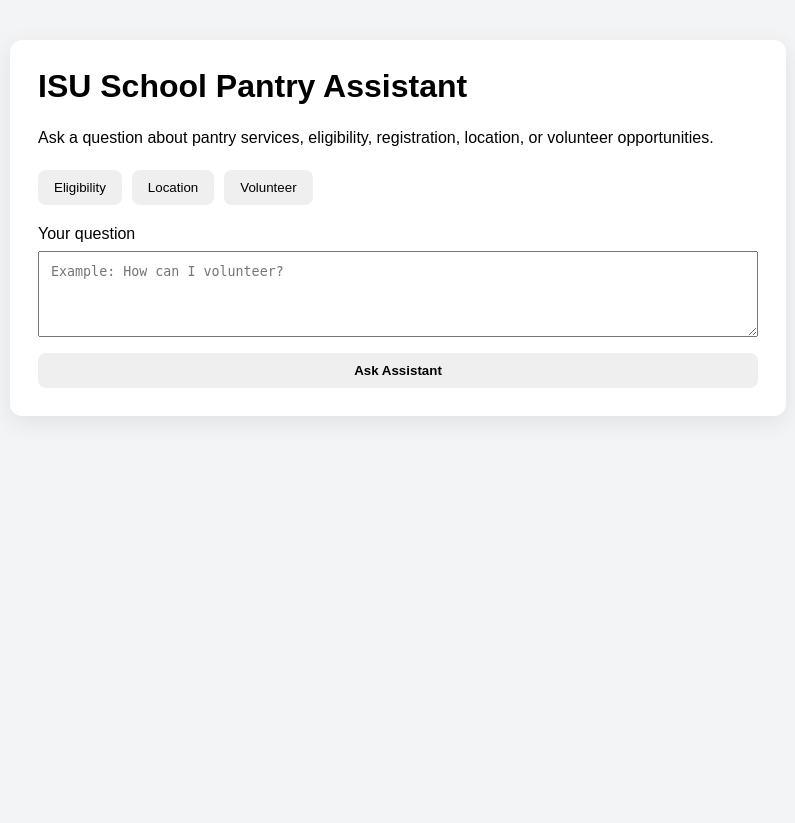
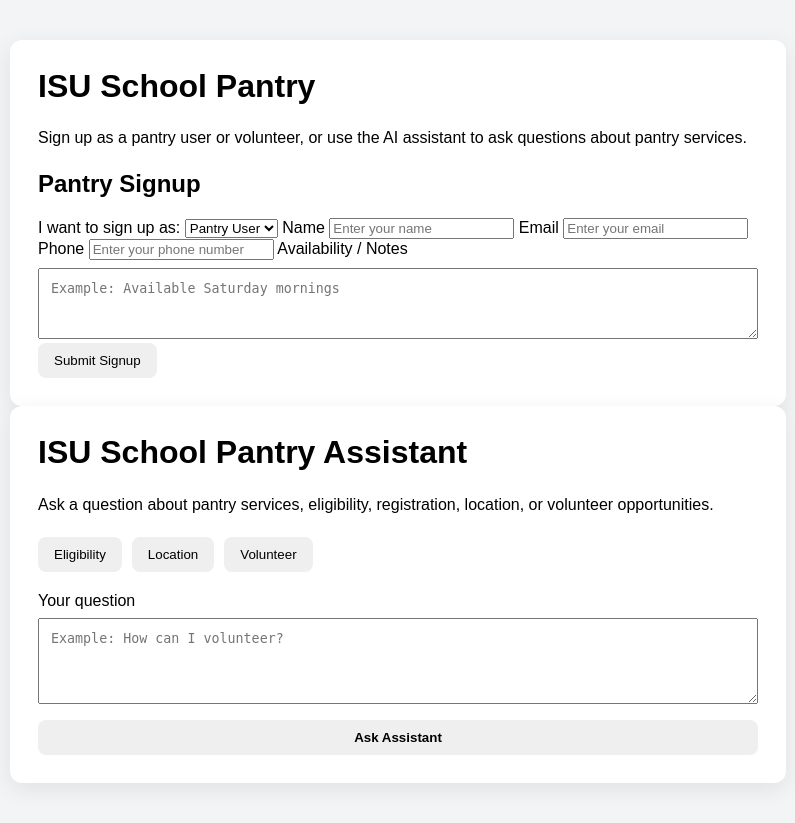
Before and after one commit to jaybee1299/ISU-Pantry-Mobile-App, a Flask app: page / in a window 1280 px wide. Shown: the whole page, without its empty margins (242-1037 px from the left). Before the commit the page ends 417 px from the top, so only its background shows below. Run offline with Flask 3, Linux system fonts and the light colour scheme.

Commit message:
Task 2: add signup prototype and SQLite persistence

```diff
--- a/app/app.py
+++ b/app/app.py
@@ -1,19 +1,66 @@
 from pathlib import Path
+import sqlite3
+
 from flask import Flask, render_template, request, jsonify
 import chromadb
 from sentence_transformers import SentenceTransformer
 
+
+# Project paths and configuration
 ROOT = Path(__file__).resolve().parents[1]
+
+# ChromaDB database used by the AI assistant
 DB_PATH = ROOT / "vector_db"
+
+# SQLite database used for pantry user and volunteer signups
+SIGNUP_DB_PATH = ROOT / "data" / "pantry_signups.db"
+
 COLLECTION_NAME = "pantry_faq"
 
+
+# Flask application
 app = Flask(__name__)
+
+
+# AI Assistant / ChromaDB setup
 model = SentenceTransformer("all-MiniLM-L6-v2")
-client = chromadb.PersistentClient(path=str(DB_PATH))
-collection = client.get_collection(COLLECTION_NAME)
 
+client = chromadb.PersistentClient(
+    path=str(DB_PATH)
+)
+
+collection = client.get_collection(
+    COLLECTION_NAME
+)
+
+
+# SQLite signup database
+def init_signup_db():
+    with sqlite3.connect(SIGNUP_DB_PATH) as conn:
+        conn.execute("""
+            CREATE TABLE IF NOT EXISTS signups (
+                id INTEGER PRIMARY KEY AUTOINCREMENT,
+                signup_type TEXT NOT NULL,
+                name TEXT NOT NULL,
+                email TEXT NOT NULL,
+                phone TEXT,
+                availability TEXT,
+                created_at TIMESTAMP DEFAULT CURRENT_TIMESTAMP
+            )
+        """)
+        conn.commit()
+
+
+# Create database/table when application starts
+init_signup_db()
+
+
+# AI Assistant retrieval function
 def retrieve_answer(question: str):
-    query_embedding = model.encode([question], normalize_embeddings=True).tolist()[0]
+    query_embedding = model.encode(
+        [question],
+        normalize_embeddings=True
+    ).tolist()[0]
 
     result = collection.query(
         query_embeddings=[query_embedding],
@@ -26,44 +73,134 @@
 
     if not docs:
         return {
-            "answer": "I could not find that information in the verified pantry reference data.",
+            "answer": (
+                "I could not find that information in the "
+                "verified pantry reference data."
+            ),
             "source": None,
             "matches": []
         }
 
-    # Minimal prototype behavior:
-    # return the answer text from the best matching FAQ record.
+    # Use the best matching FAQ record
     best_doc = docs[0]
     best_meta = metas[0]
 
-    answer = best_doc.split("Answer:", 1)[-1].strip()
+    answer = best_doc.split(
+        "Answer:",
+        1
+    )[-1].strip()
 
     return {
         "answer": answer,
         "source": best_meta.get("source"),
         "matches": [
             {
-                "text": d,
-                "source": m.get("source"),
-                "distance": round(float(dist), 4)
+                "text": document,
+                "source": metadata.get("source"),
+                "distance": round(float(distance), 4)
             }
-            for d, m, dist in zip(docs, metas, distances)
+            for document, metadata, distance in zip(
+                docs,
+                metas,
+                distances
+            )
         ]
     }
 
+
+# Home page
 @app.route("/")
 def index():
     return render_template("index.html")
 
+
+# AI Assistant API
 @app.route("/api/ask", methods=["POST"])
 def ask():
     payload = request.get_json(silent=True) or {}
-    question = str(payload.get("question", "")).strip()
+
+    question = str(
+        payload.get("question", "")
+    ).strip()
 
     if not question:
-        return jsonify({"error": "Please enter a question."}), 400
+        return jsonify({
+            "error": "Please enter a question."
+        }), 400
 
-    return jsonify(retrieve_answer(question))
+    return jsonify(
+        retrieve_answer(question)
+    )
 
+
+# Pantry user / volunteer signup API
+@app.route("/api/signup", methods=["POST"])
+def signup():
+    payload = request.get_json(silent=True) or {}
+
+    signup_type = str(
+        payload.get("signup_type", "")
+    ).strip()
+
+    name = str(
+        payload.get("name", "")
+    ).strip()
+
+    email = str(
+        payload.get("email", "")
+    ).strip()
+
+    phone = str(
+        payload.get("phone", "")
+    ).strip()
+
+    availability = str(
+        payload.get("availability", "")
+    ).strip()
+
+    # Validate signup type
+    if signup_type not in {"pantry_user", "volunteer"}:
+        return jsonify({
+            "error": "Please select a valid signup type."
+        }), 400
+
+    # Name and email are required
+    if not name or not email:
+        return jsonify({
+            "error": "Name and email are required."
+        }), 400
+
+    # Save signup to SQLite
+    with sqlite3.connect(SIGNUP_DB_PATH) as conn:
+        conn.execute(
+            """
+            INSERT INTO signups
+            (
+                signup_type,
+                name,
+                email,
+                phone,
+                availability
+            )
+            VALUES (?, ?, ?, ?, ?)
+            """,
+            (
+                signup_type,
+                name,
+                email,
+                phone,
+                availability
+            )
+        )
+
+        conn.commit()
+
+    return jsonify({
+        "message": "Signup submitted successfully.",
+        "signup_type": signup_type
+    })
+
+
+# Run application
 if __name__ == "__main__":
     app.run(debug=True)
--- a/app/templates/index.html
+++ b/app/templates/index.html
@@ -2,26 +2,98 @@
 <html lang="en">
 <head>
   <meta charset="utf-8">
-  <meta name="viewport" content="width=device-width,initial-scale=1">
-  <title>ISU School Pantry Assistant</title>
+  <meta name="viewport" content="width=device-width, initial-scale=1">
+  <title>ISU School Pantry</title>
   <link rel="stylesheet" href="/static/style.css">
 </head>
+
 <body>
+
+  <!-- Prototype 2 Signup Section -->
+  <main class="card">
+    <h1>ISU School Pantry</h1>
+
+    <p class="intro">
+      Sign up as a pantry user or volunteer, or use the AI assistant
+      to ask questions about pantry services.
+    </p>
+
+    <h2>Pantry Signup</h2>
+
+    <label for="signup-type">I want to sign up as:</label>
+    <select id="signup-type">
+      <option value="pantry_user">Pantry User</option>
+      <option value="volunteer">Volunteer</option>
+    </select>
+
+    <label for="name">Name</label>
+    <input
+      type="text"
+      id="name"
+      placeholder="Enter your name"
+    >
+
+    <label for="email">Email</label>
+    <input
+      type="email"
+      id="email"
+      placeholder="Enter your email"
+    >
+
+    <label for="phone">Phone</label>
+    <input
+      type="tel"
+      id="phone"
+      placeholder="Enter your phone number"
+    >
+
+    <label for="availability">Availability / Notes</label>
+    <textarea
+      id="availability"
+      rows="3"
+      placeholder="Example: Available Saturday mornings"
+    ></textarea>
+
+    <button id="signup-button">Submit Signup</button>
+
+    <section id="signup-result" class="result hidden">
+      <h2>Signup Status</h2>
+      <p id="signup-message"></p>
+    </section>
+  </main>
+
+
+  <!-- Existing AI Assistant -->
   <main class="card">
     <h1>ISU School Pantry Assistant</h1>
+
     <p class="intro">
-      Ask a question about pantry services, eligibility, registration, location,
-      or volunteer opportunities.
+      Ask a question about pantry services, eligibility, registration,
+      location, or volunteer opportunities.
     </p>
 
     <div class="quick-actions">
-      <button data-question="Who can use the pantry?">Eligibility</button>
-      <button data-question="Where is the pantry located?">Location</button>
-      <button data-question="How can I volunteer?">Volunteer</button>
+      <button data-question="Who can use the pantry?">
+        Eligibility
+      </button>
+
+      <button data-question="Where is the pantry located?">
+        Location
+      </button>
+
+      <button data-question="How can I volunteer?">
+        Volunteer
+      </button>
     </div>
 
     <label for="question">Your question</label>
-    <textarea id="question" rows="4" placeholder="Example: How can I volunteer?"></textarea>
+
+    <textarea
+      id="question"
+      rows="4"
+      placeholder="Example: How can I volunteer?"
+    ></textarea>
+
     <button id="ask">Ask Assistant</button>
 
     <section id="result" class="result hidden">
@@ -31,43 +103,187 @@
     </section>
   </main>
 
+
 <script>
-const questionBox = document.getElementById("question");
-const askButton = document.getElementById("ask");
-const result = document.getElementById("result");
-const answer = document.getElementById("answer");
-const source = document.getElementById("source");
 
-document.querySelectorAll("[data-question]").forEach(btn => {
-  btn.addEventListener("click", () => {
-    questionBox.value = btn.dataset.question;
+//
+// Pantry / Volunteer Signup
+//
+
+const signupButton =
+  document.getElementById("signup-button");
+
+const signupResult =
+  document.getElementById("signup-result");
+
+const signupMessage =
+  document.getElementById("signup-message");
+
+
+signupButton.addEventListener("click", async () => {
+
+  const signupType =
+    document.getElementById("signup-type").value;
+
+  const name =
+    document.getElementById("name").value.trim();
+
+  const email =
+    document.getElementById("email").value.trim();
+
+  const phone =
+    document.getElementById("phone").value.trim();
+
+  const availability =
+    document.getElementById("availability").value.trim();
+
+
+  signupResult.classList.remove("hidden");
+
+
+  if (!name || !email) {
+
+    signupMessage.textContent =
+      "Please enter your name and email.";
+
+    return;
+  }
+
+
+  signupMessage.textContent =
+    "Submitting signup...";
+
+
+  const response = await fetch("/api/signup", {
+
+    method: "POST",
+
+    headers: {
+      "Content-Type": "application/json"
+    },
+
+    body: JSON.stringify({
+      signup_type: signupType,
+      name: name,
+      email: email,
+      phone: phone,
+      availability: availability
+    })
+
   });
-});
 
-askButton.addEventListener("click", async () => {
-  const question = questionBox.value.trim();
-  if (!question) return;
-
-  answer.textContent = "Searching verified pantry information...";
-  source.textContent = "";
-  result.classList.remove("hidden");
-
-  const response = await fetch("/api/ask", {
-    method: "POST",
-    headers: {"Content-Type": "application/json"},
-    body: JSON.stringify({question})
-  });
 
   const data = await response.json();
 
+
   if (!response.ok) {
-    answer.textContent = data.error || "Something went wrong.";
+
+    signupMessage.textContent =
+      data.error || "Something went wrong.";
+
     return;
   }
 
-  answer.textContent = data.answer;
-  source.textContent = data.source ? `Source: ${data.source}` : "";
+
+  signupMessage.textContent =
+    data.message;
+
+
+  // Clear form after successful signup
+  document.getElementById("name").value = "";
+  document.getElementById("email").value = "";
+  document.getElementById("phone").value = "";
+  document.getElementById("availability").value = "";
+
 });
+
+
+//
+// Existing AI Assistant
+//
+
+const questionBox =
+  document.getElementById("question");
+
+const askButton =
+  document.getElementById("ask");
+
+const result =
+  document.getElementById("result");
+
+const answer =
+  document.getElementById("answer");
+
+const source =
+  document.getElementById("source");
+
+
+document.querySelectorAll("[data-question]").forEach(btn => {
+
+  btn.addEventListener("click", () => {
+
+    questionBox.value =
+      btn.dataset.question;
+
+  });
+
+});
+
+
+askButton.addEventListener("click", async () => {
+
+  const question =
+    questionBox.value.trim();
+
+  if (!question) return;
+
+
+  answer.textContent =
+    "Searching verified pantry information...";
+
+  source.textContent = "";
+
+  result.classList.remove("hidden");
+
+
+  const response = await fetch("/api/ask", {
+
+    method: "POST",
+
+    headers: {
+      "Content-Type": "application/json"
+    },
+
+    body: JSON.stringify({
+      question: question
+    })
+
+  });
+
+
+  const data = await response.json();
+
+
+  if (!response.ok) {
+
+    answer.textContent =
+      data.error || "Something went wrong.";
+
+    return;
+  }
+
+
+  answer.textContent =
+    data.answer;
+
+  source.textContent =
+    data.source
+      ? `Source: ${data.source}`
+      : "";
+
+});
+
 </script>
+
 </body>
 </html>
```
Also changed, not shown: 1 other file.
